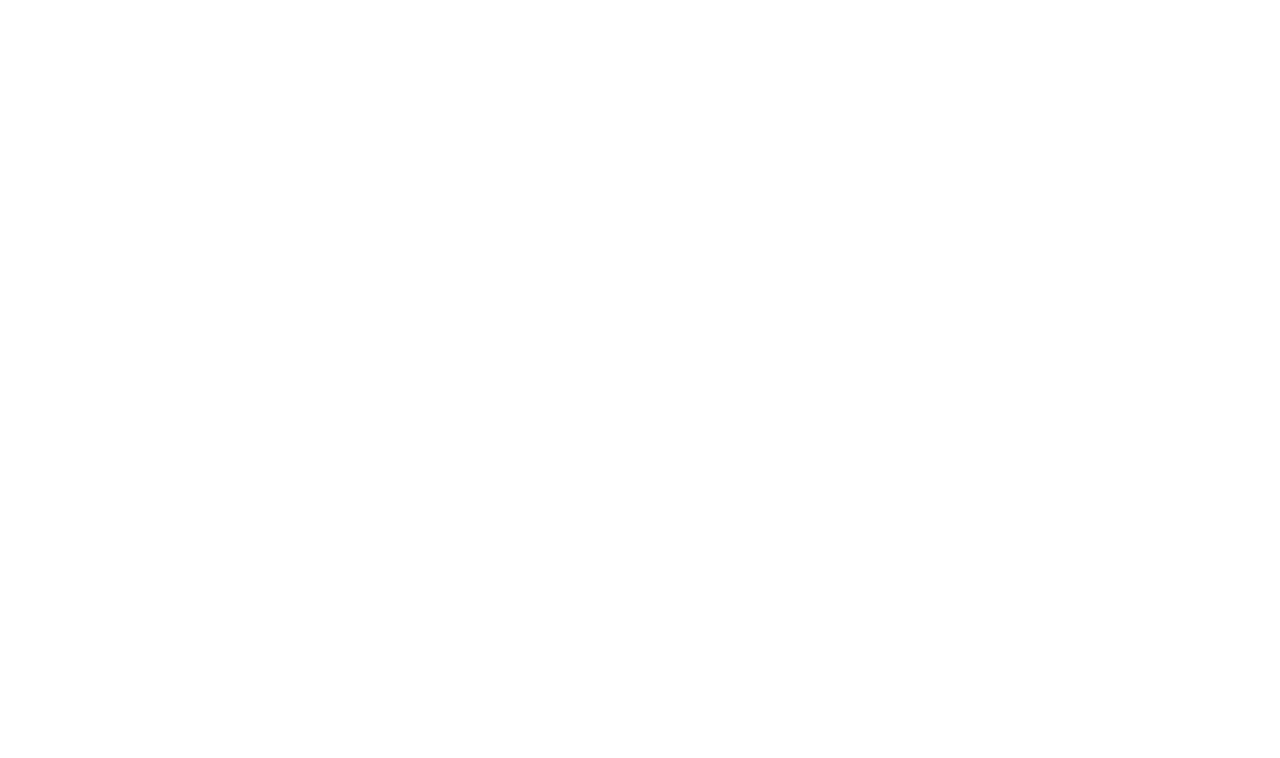
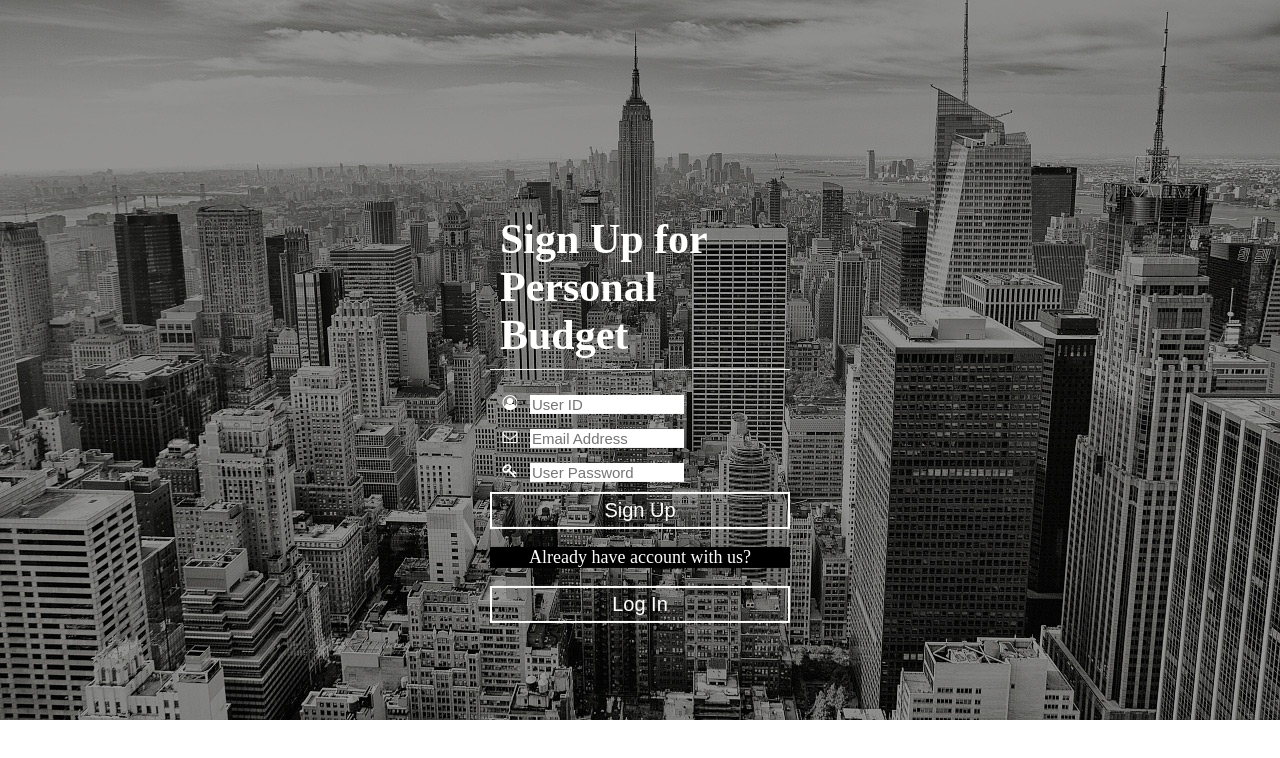
Before and after one commit to jpark143/Budget_Final, a plain HTML site: page signup.html in a window 1280 px wide. Drawn offline with Linux system fonts and the light colour scheme.

Commit message:
login and signin

```diff
--- a/Home.html
+++ b/Home.html
@@ -1,17 +1,19 @@
 <!DOCTYPE html>
 <html lang="en">
     <head>
+        <meta charset="utf-8">
         <meta name = "description" content = "personal budget">
         <meta name = "keywords" content="personal budget, budget">
         <title>My Personal Budget</title>
+        <link rel="stylesheet" href="home.css">
     </head>
 
     <body>
         <div class = "toolbar">
         <ul>
             <li><a href="/">Home</a></li>
-            <li><a href="/login">Login</a></li>
-            <li><a href="/signup">Sign Up</a></li>
+            <li><a href="/login.html">Login</a></li>
+            <li><a href="/signup.html">Sign Up</a></li>
         </ul>
         </div>
 
--- /dev/null
+++ b/login.css
@@ -0,0 +1,58 @@
+@import "https://cdnjs.cloudflare.com/ajax/libs/font-awesome/4.7.0/css/font-awesome.min.css";
+
+body {
+  padding: 0;
+  background: url(ny.jpg) no-repeat;
+  background-size: cover;
+}
+
+.login-section {
+  width: 300px;
+  position: absolute;
+  top: 50%;
+  left: 50%;
+  transform: translate(-50%, -50%);
+  color: white;
+}
+
+.login-section h1 {
+  float: top;
+  font-size: 42px;
+  font: bold;
+  margin-bottom: 20px;
+  padding: 10px;
+  border-bottom: 1px solid white;
+}
+
+.textbox {
+  width: 100%;
+  overflow: hidden;
+  font-size: 15px;
+  padding: 5px;
+  margin: 5px;
+}
+
+.textbox i {
+  width: 20px;
+  float: left;
+  text-align: center;
+}
+
+.textbox input {
+  border: none;
+  outline: none;
+  font-size: 15px;
+  width: 150px;
+  float: left;
+  margin: 0 10px;
+}
+
+.logbutton {
+  width: 100%;
+  background: none;
+  border: 2px solid white;
+  color: white;
+  padding: 5px;
+  font-size: 20px;
+  cursor: pointer;
+}
--- /dev/null
+++ b/signup.css
@@ -0,0 +1,76 @@
+@import "https://cdnjs.cloudflare.com/ajax/libs/font-awesome/4.7.0/css/font-awesome.min.css";
+
+body {
+  padding: 0;
+  background: url(ny.jpg) no-repeat;
+  background-size: cover;
+}
+
+.signup-section {
+  width: 300px;
+  position: absolute;
+  top: 50%;
+  left: 50%;
+  transform: translate(-50%, -50%);
+  color: white;
+}
+
+.signup-section h1 {
+  float: top;
+  font-size: 42px;
+  font: bold;
+  margin-bottom: 20px;
+  padding: 10px;
+  border-bottom: 1px solid white;
+}
+
+p {
+  text-align: center;
+  float: bottom;
+  font-size: 18px;
+  background-color: black;
+  color: white;
+}
+
+.textbox {
+  width: 100%;
+  overflow: hidden;
+  font-size: 15px;
+  padding: 5px;
+  margin: 5px;
+}
+
+.textbox i {
+  width: 20px;
+  float: left;
+  text-align: center;
+}
+
+.textbox input {
+  border: none;
+  outline: none;
+  font-size: 15px;
+  width: 150px;
+  float: left;
+  margin: 0 10px;
+}
+
+.signbutton {
+  width: 100%;
+  background: none;
+  border: 2px solid white;
+  color: white;
+  padding: 5px;
+  font-size: 20px;
+  cursor: pointer;
+}
+
+.logpage {
+  width: 100%;
+  background: none;
+  border: 2px solid white;
+  color: white;
+  padding: 5px;
+  font-size: 20px;
+  cursor: pointer;
+}
--- a/signup.html
+++ b/signup.html
@@ -0,0 +1,34 @@
+<!DOCTYPE html>
+<html lang="en">
+    <meta charset="utf-8">
+    <title>Signup</title>
+    <link rel="stylesheet" href="signup.css">
+
+    <body>
+        <div class="signup-section">
+            <h1>Sign Up for Personal Budget</h1>
+            <div class="textbox">
+                <i class="fa fa-user-circle-o" aria-hidden="true"></i>
+                <input type="text" placeholder="User ID" name="" value="">
+            </div>
+
+            <div class="textbox">
+                <i class="fa fa-envelope-o" aria-hidden="true"></i>
+                <input type="text" placeholder="Email Address" name="" value="">
+            </div>
+
+            <div class="textbox">
+                <i class="fa fa-key" aria-hidden="true"></i>
+                <input type="password" placeholder="User Password" name="" value="">
+            </div>
+
+            <input class="signbutton" type="button" name="" value="Sign Up">
+
+            <p>Already have account with us?</p>
+
+            <a href="/login.html">
+                <input class="logpage" type="button" name="" value="Log In">
+            </a>
+        </div>
+    </body>
+</html>
```
Also changed, not shown: home.css (added, +15 -0 lines), login.html (+23 -0 lines), ny.jpg (added), 1 other file.
